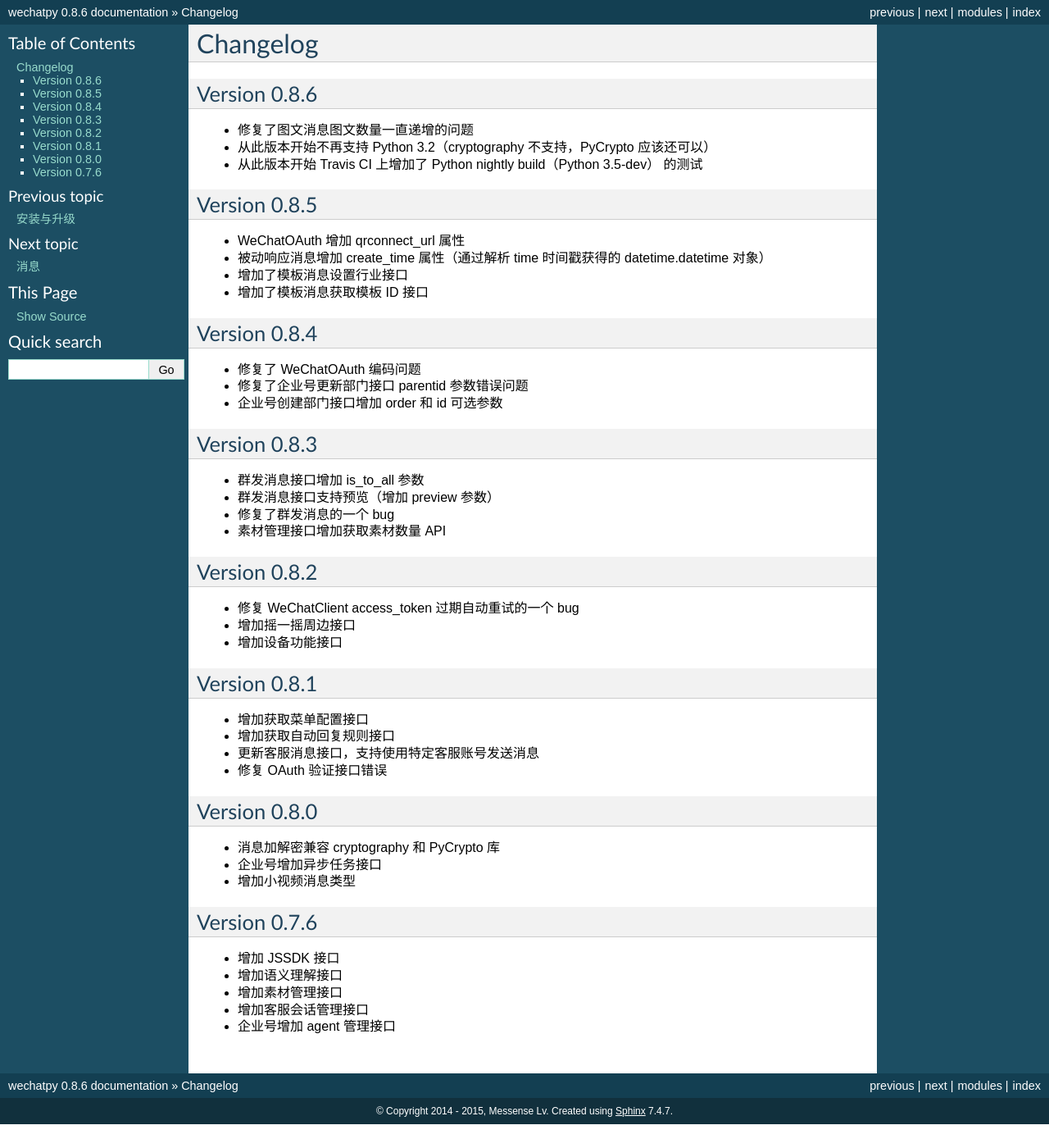
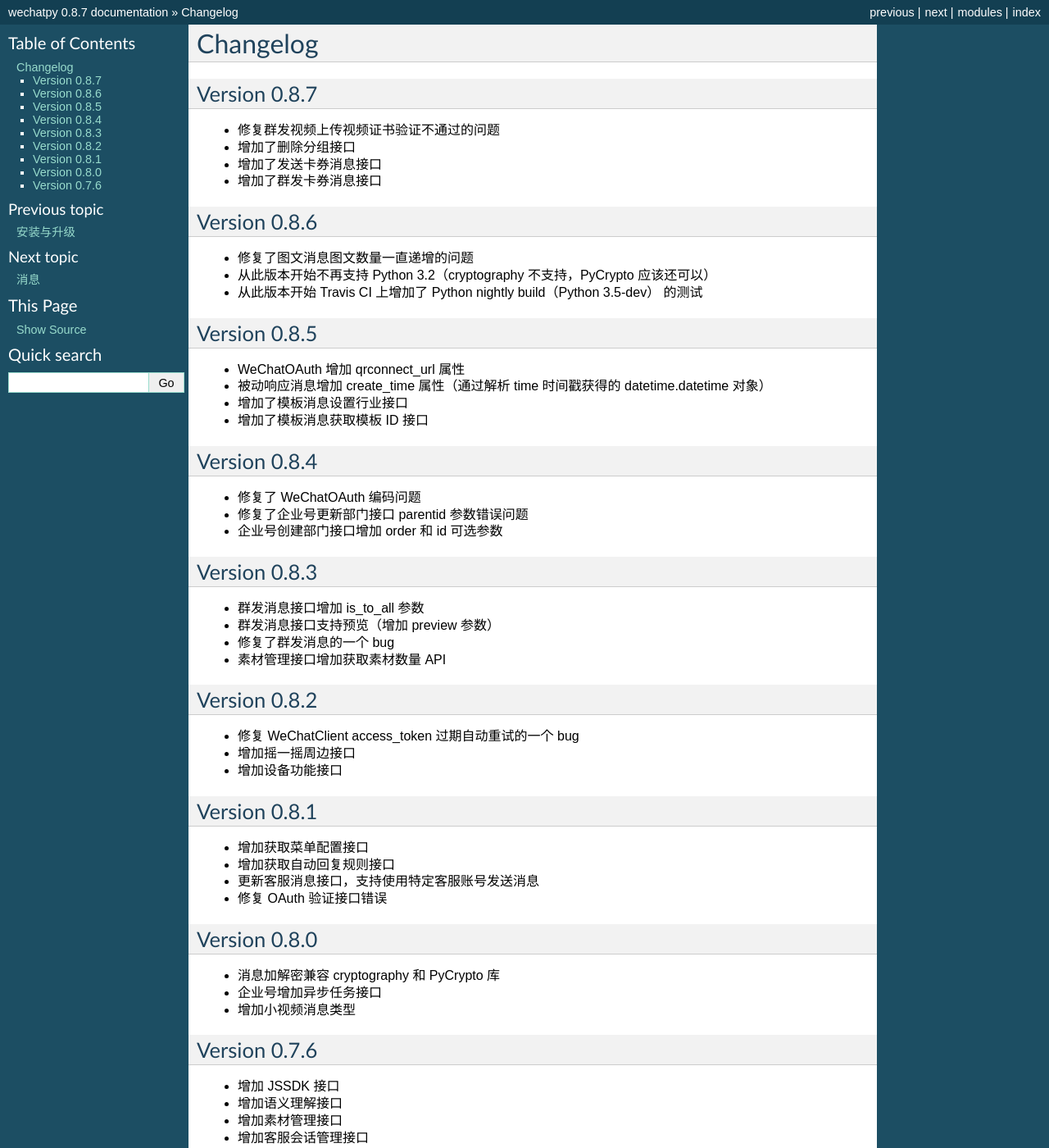
Before and after one commit to wechatpy/wechatpy, a Sphinx documentation site: the page built from docs/changelog.rst, in a window 1280 px wide and 1400 px high. Shown: the whole window at 82% size. Built offline with Sphinx 7.4.7, drawn with Linux system fonts in a browser that asks for light colours; some of the changed text lies outside the part shown.

Commit message:
Bump version to 0.8.7

```diff
--- a/docs/changelog.rst
+++ b/docs/changelog.rst
@@ -1,5 +1,13 @@
 Changelog
 ================
+
+Version 0.8.7
+------------------
+
++ 修复群发视频上传视频证书验证不通过的问题
++ 增加了删除分组接口
++ 增加了发送卡券消息接口
++ 增加了群发卡券消息接口
 
 Version 0.8.6
 -------------------
--- a/setup.py
+++ b/setup.py
@@ -14,7 +14,7 @@ with open('requirements.txt') as f:
 
 setup(
     name='wechatpy',
-    version='0.8.6',
+    version='0.8.7',
     author='messense',
     author_email='messense@icloud.com',
     url='https://github.com/messense/wechatpy',
--- a/wechatpy/__init__.py
+++ b/wechatpy/__init__.py
@@ -7,5 +7,5 @@ from wechatpy.exceptions import WeChatException  # NOQA
 from wechatpy.oauth import WeChatOAuth  # NOQA
 
 
-__version__ = '0.8.6'
+__version__ = '0.8.7'
 __author__ = 'messense'
```
